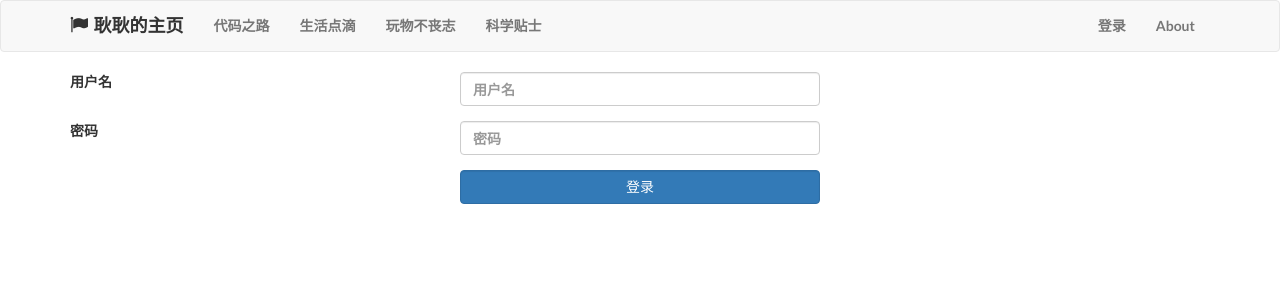
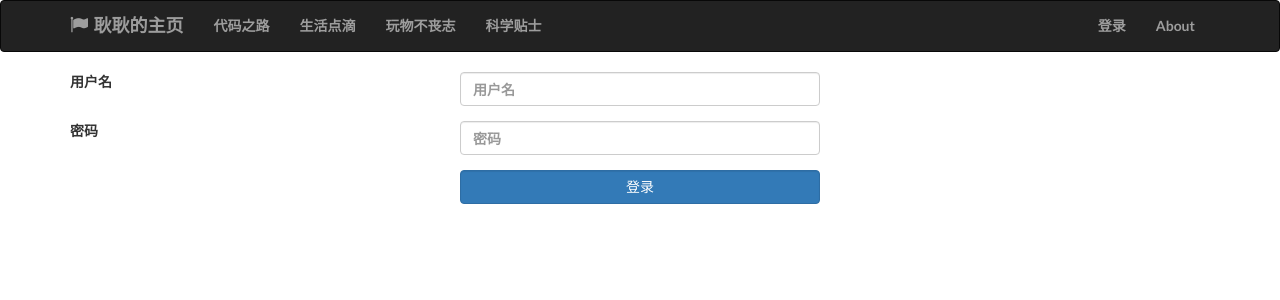
Before and after one commit to eehuayu/gengleiming, a Django app: page /account/login/ in a window 1280 px wide. Shown: the top 300 px of the page. Run offline with Django 3.2, Linux system fonts and the light colour scheme; some libraries are stand-ins or nearby versions.

Commit message:
login layout

```diff
--- a/gengleiming/templates/base.html
+++ b/gengleiming/templates/base.html
@@ -37,7 +37,7 @@
                 <span class="icon-bar"></span>
                 <span class="icon-bar"></span>
             </button>
-            <a class="navbar-brand topnav" href="#" style="font-family: 'Microsoft Sans Serif', Tahoma, Arial, Verdana, Sans-Serif; font-size: large; color: #333333"><i class="fa fa-flag fa-1x pull-left"></i> 耿耿的主页</a>
+            <a class="navbar-brand topnav" href="#" style="font-family: 'Microsoft Sans Serif', Tahoma, Arial, Verdana, Sans-Serif; font-size: large;"><i class="fa fa-flag fa-1x pull-left"></i> 耿耿的主页</a>
         </div>
         <div class="collapse navbar-collapse" id="bs-example-navbar-collapse-1">
             <ul class="nav navbar-nav">
--- a/gengleiming/templates/registration/login.html
+++ b/gengleiming/templates/registration/login.html
@@ -29,7 +29,7 @@
     {{ block.super }}
     <script>
         $(function () {
-            $('.navbar').removeClass('navbar-fixed-top');
+            $('.navbar').removeClass('navbar-fixed-top').removeClass('navbar-default').addClass('navbar-inverse');
         });
     </script>
 {% endblock %}
```
